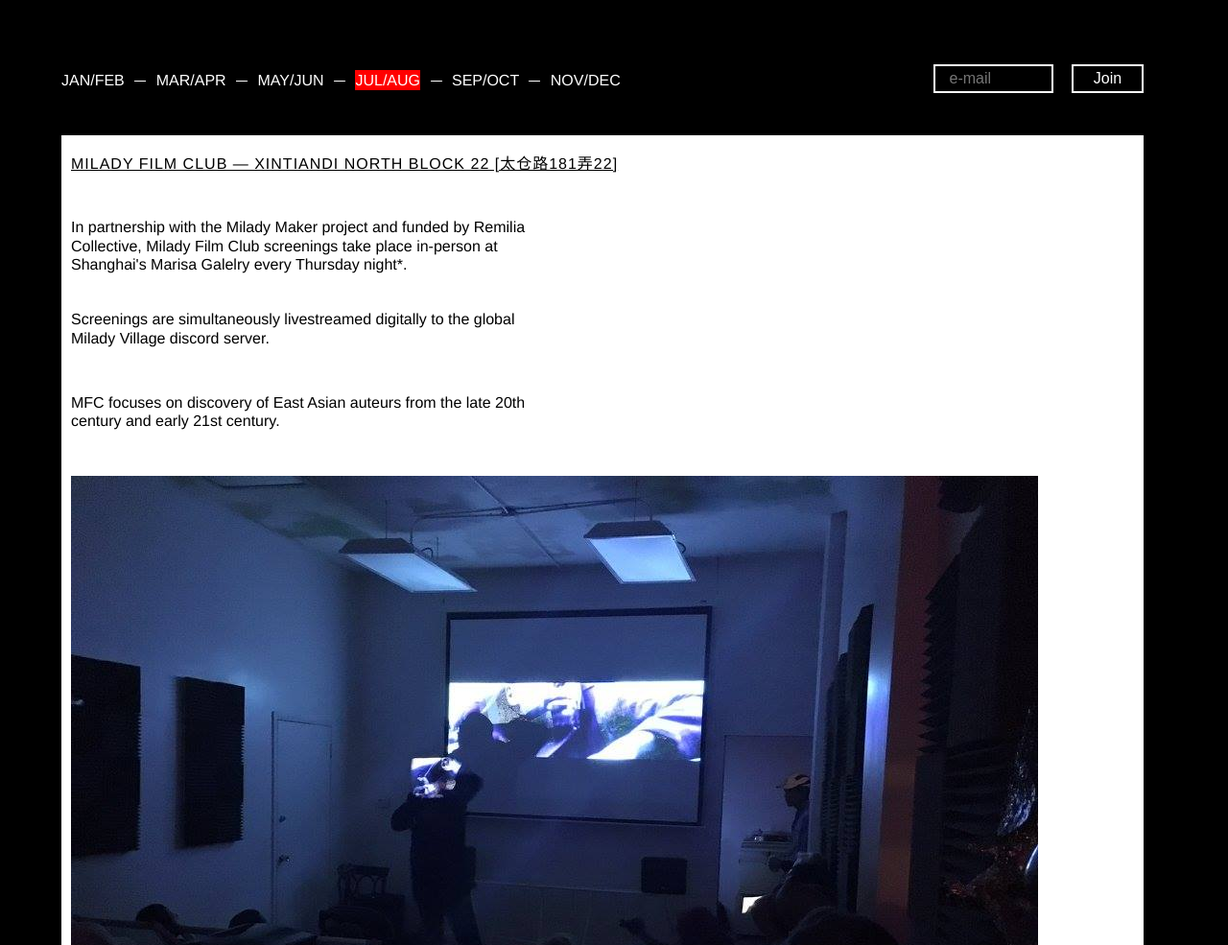
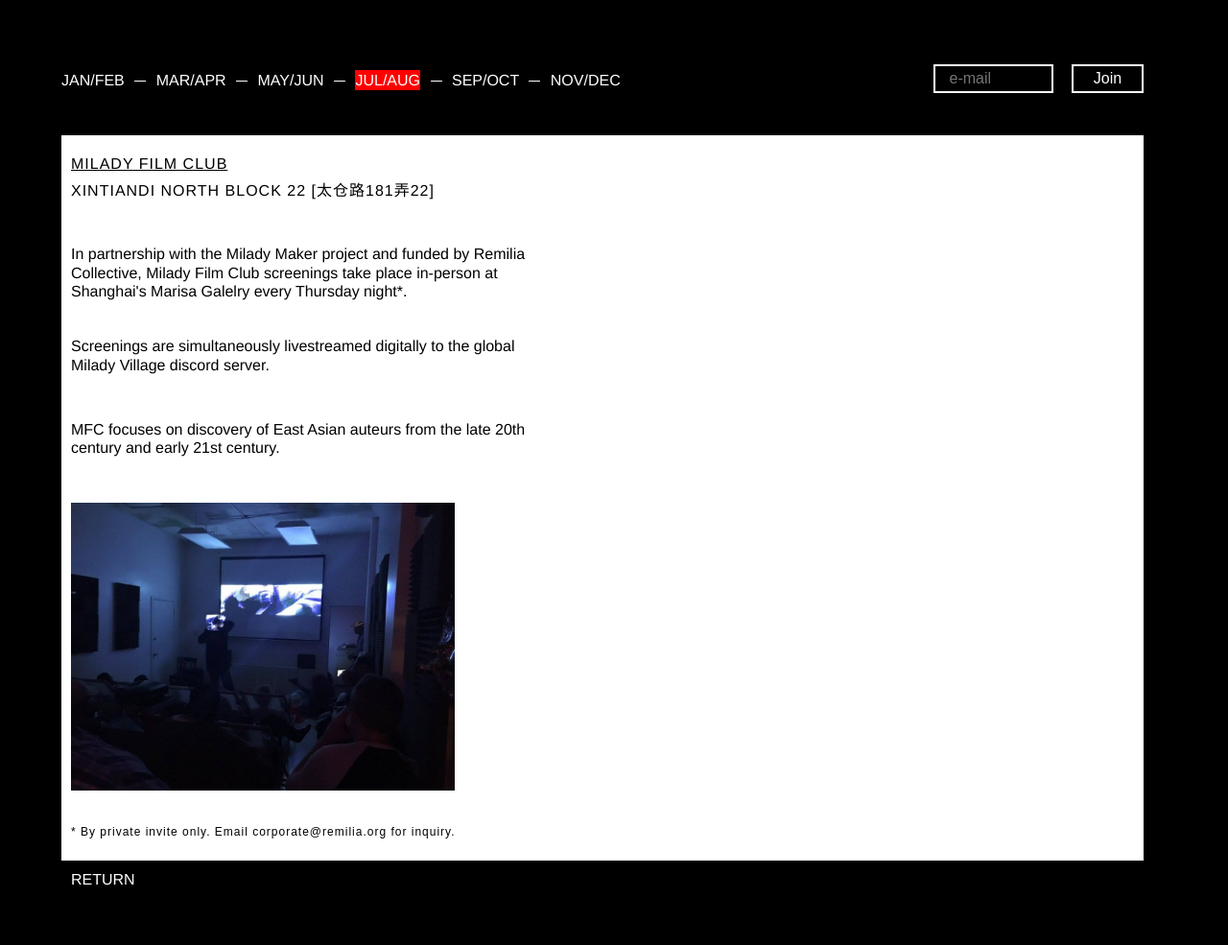
Before and after one commit to remiliacorp/Milady-Film-Club, a plain HTML site: page about.html in a window 1280 px wide. Shown: the part 115-1100 px from the top of the page at 96% size. After the commit the page ends 1051 px from the top, so only its background shows below. Drawn offline with Linux system fonts and the light colour scheme.

Commit message:
Update about.html

```diff
--- a/about.html
+++ b/about.html
@@ -85,14 +85,16 @@
       <div id="result">
 
         <a href=""   class="txt-container">
-            <h1><u>MILADY FILM CLUB —  Xintiandi North Block 22 [太仓路181弄22]
+            <h1><u>MILADY FILM CLUB
             </u></h1>
+            <h1>Xintiandi North Block 22 [太仓路181弄22]</h1>
+
             <p><br><br>In partnership with the Milady Maker project and funded by Remilia Collective, Milady Film Club screenings take place in-person at Shanghai's Marisa Galelry every Thursday night*.
             </p>  <p><br><br> Screenings are simultaneously livestreamed digitally to the global Milady Village discord server.</p>
              <br><br>
               <p>MFC focuses on discovery of East Asian auteurs from the late 20th century and early 21st century.</p>
             <br><Br>
-              <img src="img/marisa.jpg" style="max-width:50% height:auto"></img>
+              <img src="img/marisa.jpg" width="400px"></img>
               <br><br>
             <div>* By private invite only. Email corporate@remilia.org for inquiry.</div>
 
```
